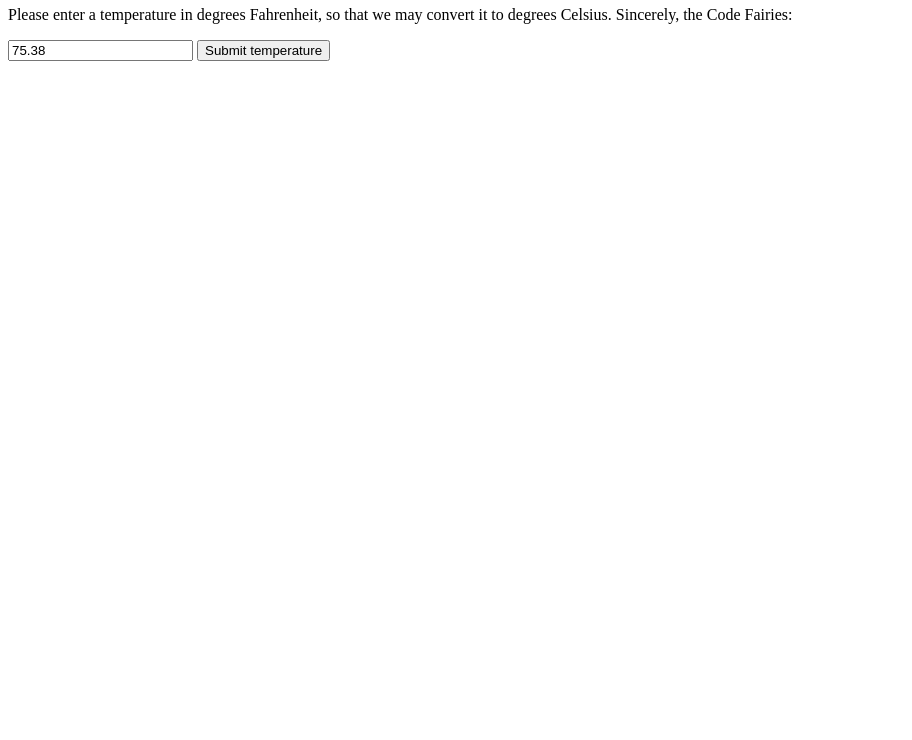
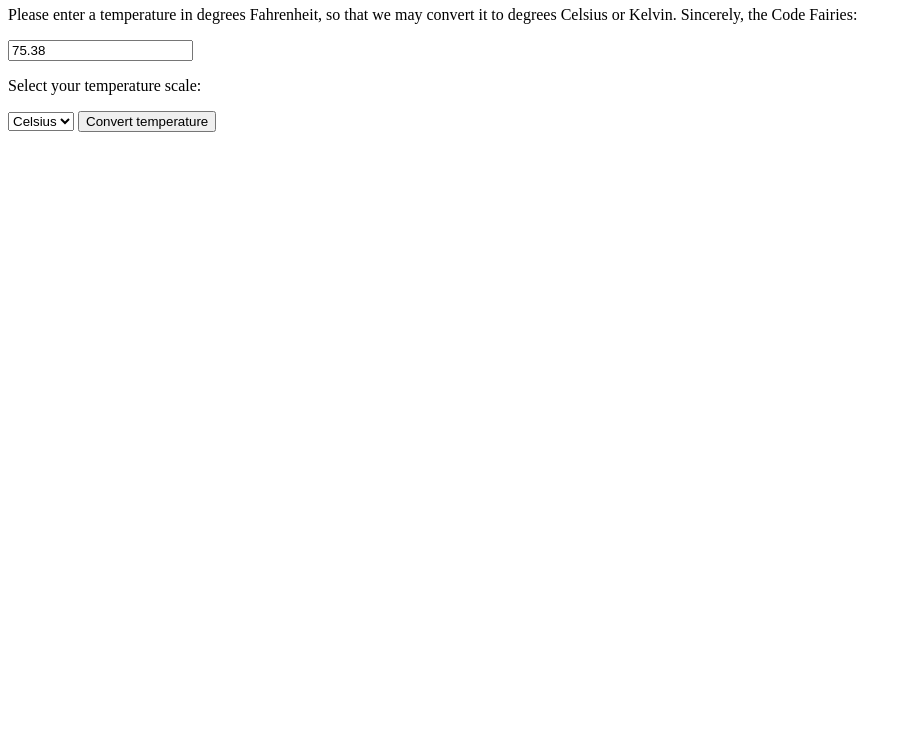
Before and after one commit to AoiiHana/dgm6109, a plain HTML site: page lab3/index.html in a window 1280 px wide. Shown: the part 60-800 px from the top of the page, without its empty margins (0-912 px from the left). Drawn offline with Linux system fonts and the light colour scheme.

Commit message:
Added comments + dummied-out formula

```diff
--- a/lab3/index.html
+++ b/lab3/index.html
@@ -5,10 +5,16 @@
 
     <body>
         <h1>JM Velez Lab #3</h1>
-        <p>Please enter a temperature in degrees Fahrenheit, so that we may convert it to degrees Celsius.
+        <p>Please enter a temperature in degrees Fahrenheit, so that we may convert it to degrees Celsius or Kelvin.
         Sincerely, the Code Fairies:</p>
         <input type="number" id="inputF" value="75.38"> <!--this is the average temperature of Medellin, Colombia in October as of last year, same as in previous lab but now it's just the default b4 user input-->
-        <button id="submit">Submit temperature</button>
+        <p>Select your temperature scale:</p>
+        <select id="unitChoice">
+            <option value="c">Celsius</option>
+            <option value="k">Kelvin</option>
+        </select>
+        <button id="submit">Convert temperature</button>
+        <div id="output"> </div>
     </body>
 
     <script src="output.js"></script>
--- a/lab3/mv_temp_convert.js
+++ b/lab3/mv_temp_convert.js
@@ -2,11 +2,30 @@
 
 document.getElementById("submit").addEventListener("click", function(){
     let fahrenheit = document.getElementById("inputF").value; //this is the average for October of last year in Medellin, Colombia, according to TuTiempo.net
+    let conversionType = document.getElementById("unitChoice").value
     let celsius = (fahrenheit - 32) * 5 / 9
     let kelvin = (Number(fahrenheit) + 459.67) * 5 / 9
 
     output("User Temperature(°F): " + fahrenheit)
-    output("User Temperature(°C): " + celsius)
-    output("User Temperature(K): " + kelvin)
+    if (conversionType == "c"){
+        output("User Temperature(°C): " + celsius)
+    }
+    else{
+        output("User Temperature(K): " + kelvin)
+    }
+    /*
+        if (conversionType == "c"){
+            output("User Temperature(°C): " + celsius)
+        }
+
+        if (conversionType == "k"){
+            output("User Temperature(K): " + kelvin)
+        }
+
+        i honestly had to go back and write the "two if statements" version in after committing this to github because i've already become really used to writing "if-else" in my previous attempts at coding
+        in general i prefer "if-else" because IMO it's more elegant and efficient(?) than discrete if-statements
+        honestly my general ethos of code is very KISS (keep it simple, silly):
+        whatever is the most lightweight, efficient, streamlined way of doing it that I can come up with, that's how I wanna do it
+    */
 
 });
```
Also changed, not shown: 1 other file.
